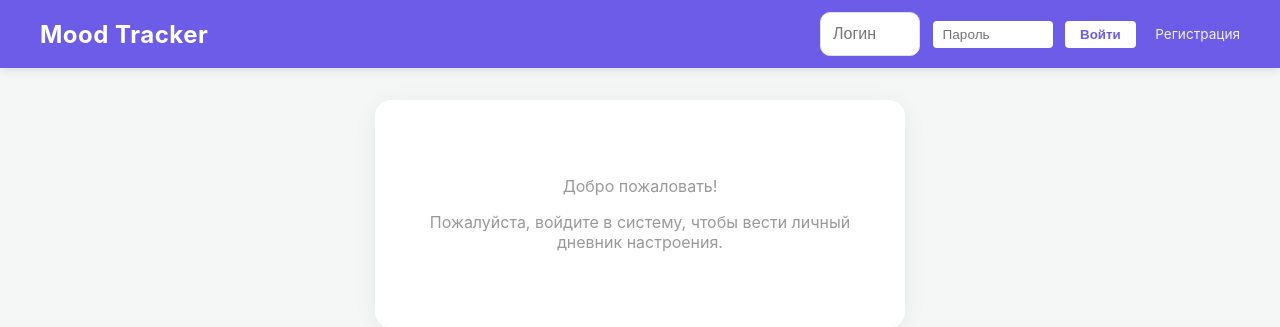
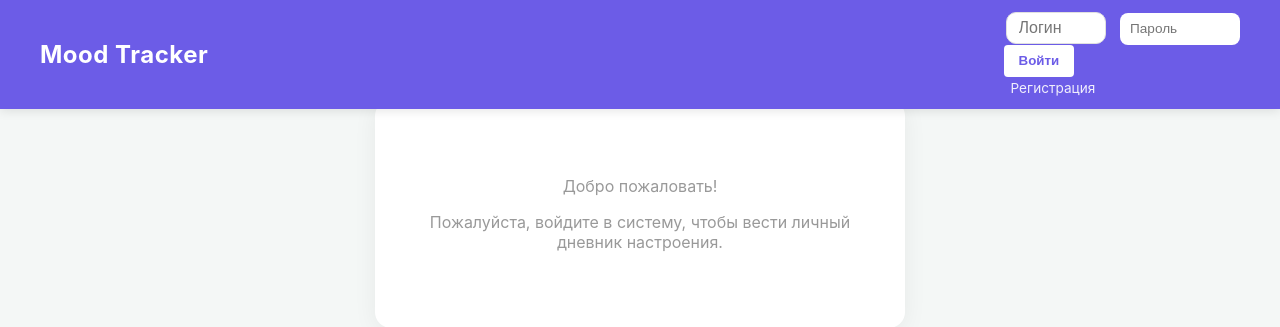
Before and after one commit to Laaladar/mood_tracker, a Flask app: page / in a window 1280 px wide. Shown: the top 327 px of the page. Run offline with Flask 3, Linux system fonts and the light colour scheme.

Commit message:
fix height of input bars

```diff
--- a/templates/index.html
+++ b/templates/index.html
@@ -90,17 +90,38 @@
             text-decoration: none !important;
         }
 
-        /* Поля ввода в шапке (для входа) */
         .user-bar input {
-            width: 100px;
-            /* Фиксированная ширина, чтобы не разъезжалось */
-            padding: 6px 10px;
-            border-radius: 4px;
-            border: none;
-            margin-left: 8px;
-            font-size: 0.85rem;
+    width: 120px;          /* Одинаковая фиксированная ширина для обоих полей */
+    height: 32px;          /* Одинаковая высота */
+    padding: 0 10px;       /* Отступы только по бокам, чтобы текст не прилипал */
+    border-radius: 8px;    /* Округляем как на твоем скриншоте */
+    border: none;
+    margin-left: 10px;
+    font-size: 0.85rem;
+    box-sizing: border-box; /* Важно: чтобы padding не увеличивал размер поля */
+}
 
-        }
+/* Убираем индивидуальное правило для #l_login, если оно мешает */
+#l_login, #l_pass {
+    width: 120px !important;
+}
+
+/* Чтобы кнопка тоже была в ряд и одной высоты */
+.user-bar button {
+    height: 32px;
+    padding: 0 15px;
+    background: white;
+    color: var(--primary);
+    border: none;
+    border-radius: 8px;
+    font-weight: bold;
+    cursor: pointer;
+    margin-left: 10px;
+    display: flex;
+    align-items: center;
+    justify-content: center;
+}
+
 
         /* На случай, если логин все равно хочет быть широким, принудительно ставим auto */
         #l_login {
```
